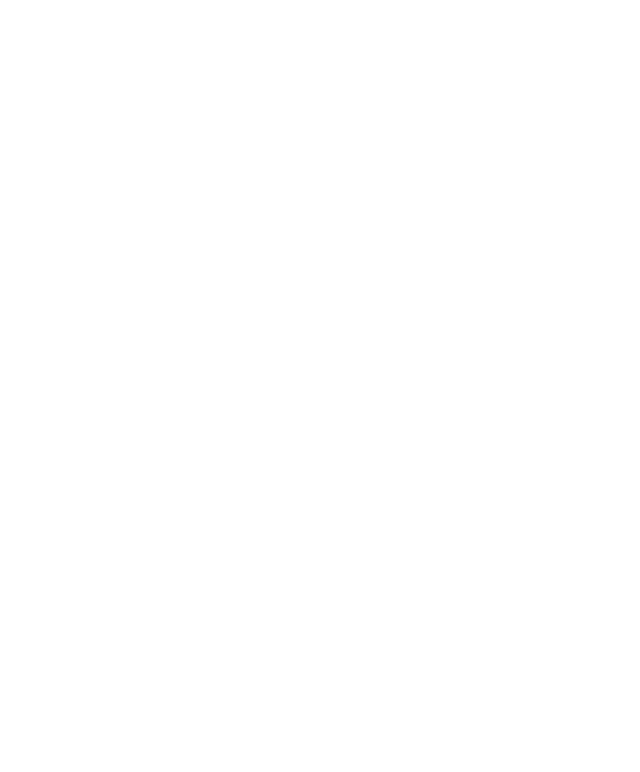
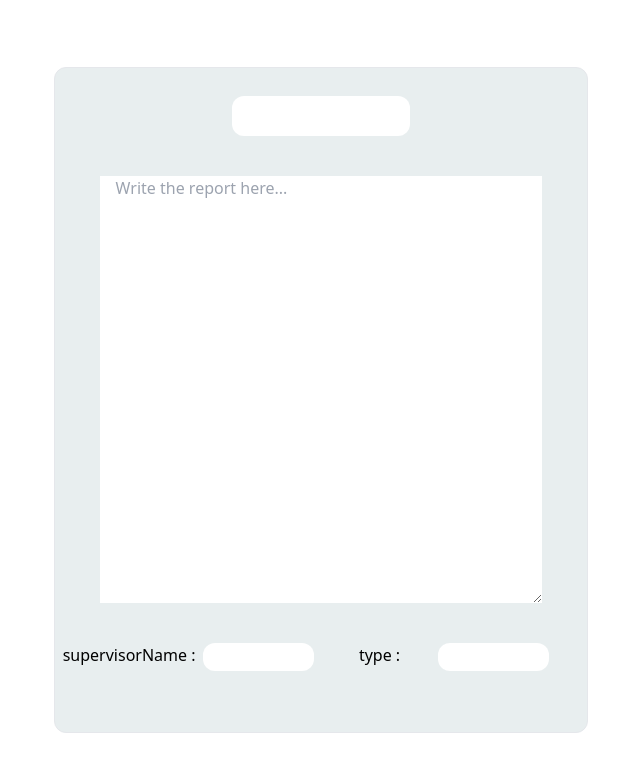
Before and after one commit to D7mmanny/Fainal-pro, a React (Vite) app in the folder Digital-Maintenance/: page /FactoryReports/1 in a window 1280 px wide. Before the commit this address had no page. Shown: the top 772 px of the page, without its empty margins (319-959 px from the left). Built offline with nearby package versions, Linux system fonts and the light colour scheme; no server answers.

Commit message:
SupervisorReport

```diff
--- a/Digital-Maintenance/src/App.tsx
+++ b/Digital-Maintenance/src/App.tsx
@@ -12,6 +12,7 @@
 import Dashboard from './Pages/Dashboard'
 import TechnicianReport from './Pages/TechnicianReport'
 import FactoryReports from './Pages/FactoryReports'
+import SupervisorReport from './Pages/SupervisorReport'
 
 function App() {
 
@@ -26,6 +27,7 @@
       <Route path='/Dashboard' element={<Dashboard/>}/>
       <Route path='/TechnicianReport' element={<TechnicianReport/>}/>
       <Route path='/FactoryReports' element={<FactoryReports/>}/>
+      <Route path='/FactoryReports/:id' element={<SupervisorReport/>}/>
 
       <Route path="/" element={ <LogIn/>} />
     </Routes>
--- a/Digital-Maintenance/src/Components/AllFactoryReports.tsx
+++ b/Digital-Maintenance/src/Components/AllFactoryReports.tsx
@@ -1,14 +1,15 @@
 interface allstat{
-
-      supervisorName: string;
-      type: string;
-      factory: string;
-      report: string;
+    id: string;
+    supervisorName: string;
+    type: string;
+    factory: string;
+    report: string;
 
 
 }
 
 function AllFactoryReports(props:allstat) {
+
     return (
         <div >
             <div className='border-solid border-b-2 flex border-gray-500 shadow-2xl '>
@@ -18,7 +19,7 @@
                     {props.type =="Shutdown" && <h4 className="bg-red-100 text-red-600 rounded-full p-2">Shutdown</h4>}
                      </h4>
                 <h4 className='bg-white w-1/5 h-14 border-solid border-r-2 border-gray-500 flex justify-center items-center'>{props.factory}</h4>
-                <h4 className='bg-white w-2/5 h-14 flex justify-center items-center'>{props.report}</h4>
+                <h4 className='bg-white w-2/5 h-14 flex justify-center items-center'><a href={`/FactoryReports/${props.id}`}>{props.report}</a></h4>
             </div>
         </div>
       )
--- a/Digital-Maintenance/src/Pages/FactoryReports.tsx
+++ b/Digital-Maintenance/src/Pages/FactoryReports.tsx
@@ -69,6 +69,7 @@
                 {taskApi.map((task) => {
                   return (
                     <AllFactoryReports
+                    id={task.id}
                     supervisorName={task.supervisorName}
                     type={task.type}
                     factory={task.factory}
--- /dev/null
+++ b/Digital-Maintenance/src/Pages/SupervisorReport.tsx
@@ -0,0 +1,58 @@
+import { useParams } from "react-router-dom"
+import Nav from "../Components/Nav"
+import axios from "axios"
+import { useState, useEffect } from "react";
+
+function SupervisorReport() {
+    const {id} = useParams()
+
+      const [taskApi, setTaskApi] = useState({
+        supervisorName: "",
+        type: "",
+        factory: "",
+        report: "",
+      });
+      useEffect(() => {
+        axios
+          .get(`https://64f8e5cc824680fd21802e48.mockapi.io/FactoryReport/${id}`)
+          .then((response) => {
+            setTaskApi(response.data);
+            console.log(taskApi);
+
+          });
+      }, []);
+
+    return (
+
+        <div className="h-screen">
+            <div className="1/6">
+                <Nav/>
+            </div>
+
+
+            <div className=" h-full flex justify-center items-center ">
+                <div className=" bg-myGray border w-5/12 h-5/6 flex flex-col items-center gap-10 rounded-xl pb-6">
+                    <h1 className="w-4/12 h-10 bg-white text-center py-1 px-8 rounded-xl mt-7 text-gray-700">{taskApi.factory}</h1>
+                    <textarea
+                    className=" w-5/6 h-4/6 px-4"
+                    placeholder="Write the report here..."
+                    value={taskApi.report}
+                    />
+                    <div className="w-full flex justify-evenly">
+                        <div className="flex w-1/2 justify-evenly">
+                            <h1>supervisorName :</h1>
+                            <h1 className="w-5/12 h-7 bg-white text-center  rounded-xl   text-gray-700">{taskApi.supervisorName}</h1>
+                        </div>
+                        <div className="flex w-1/2 justify-evenly">
+                            <h1>type :</h1>
+                            <h1 className="w-5/12 h-7 bg-white text-center  rounded-xl  text-gray-700">{taskApi.type}</h1>
+                        </div>
+                    </div>
+                </div>
+            </div>
+        </div>
+
+    )
+    }
+
+export default SupervisorReport
```
